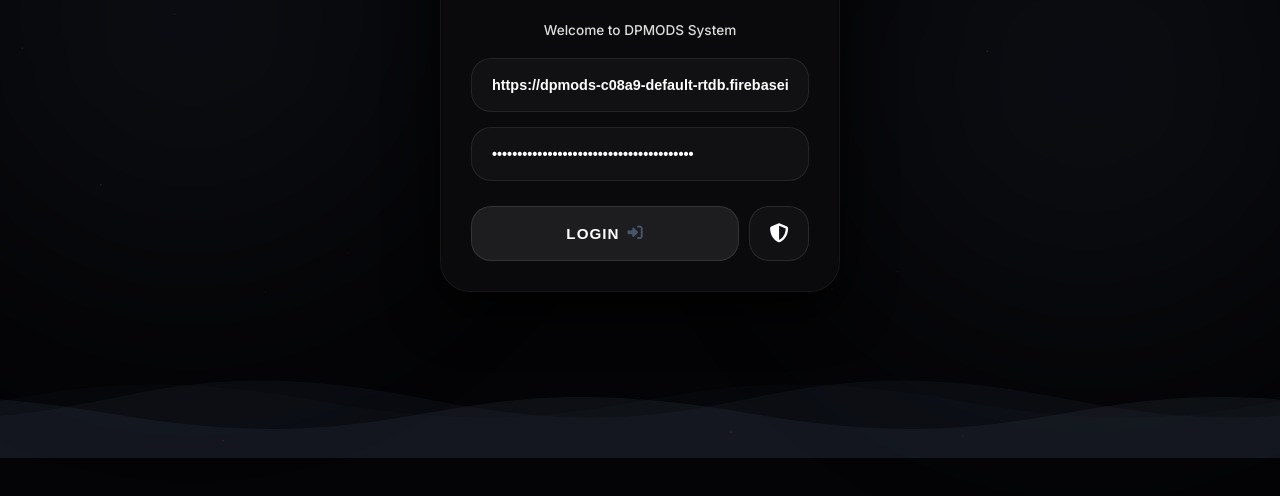
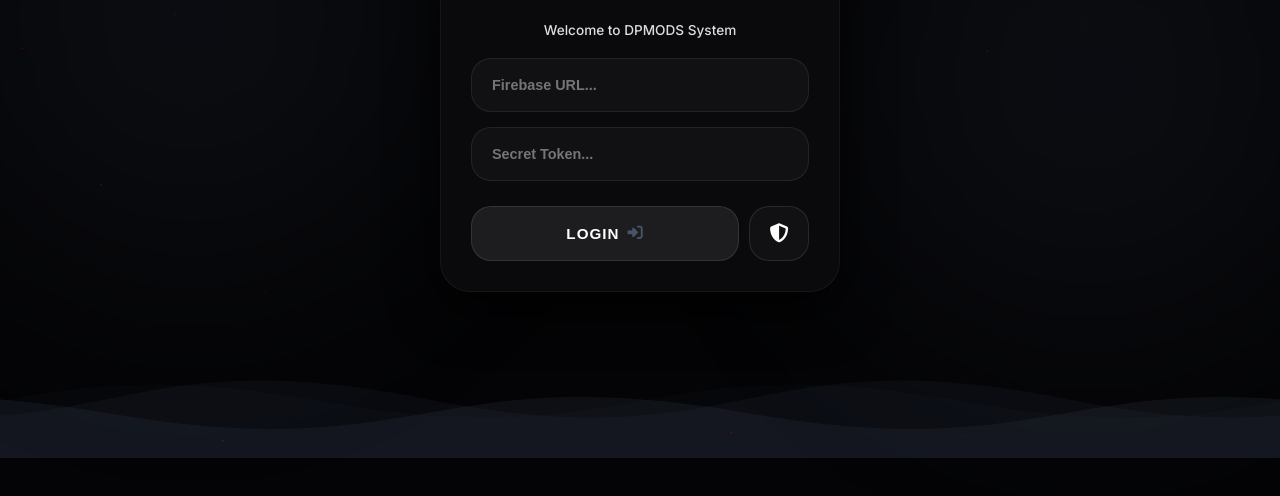
Before and after one commit to dpmodsweb/AccessControl, a plain HTML site: page index.html in a window 1280 px wide. Shown: the part 342-838 px from the top of the page. Drawn offline with nearby package versions, Linux system fonts and the light colour scheme.

Commit message:
Add files via upload

```diff
--- a/index.html
+++ b/index.html
@@ -366,11 +366,11 @@
             <p style="text-align: center; color: #ddd; font-weight: 500; font-size: 0.85rem; margin-bottom: 20px;">Welcome to DPMODS System</p>
 
             <div class="input-wrapper" style="margin-bottom: 15px;">
-                <input type="text" id="auth-url" style="width: 100%; background: rgba(255,255,255,0.03); border: 1px solid rgba(255,255,255,0.08); border-radius: 20px; padding: 18px 20px; color: #fff; font-size: 0.9rem; font-weight: 600; outline: none; transition: border-color 0.3s;" placeholder="Firebase URL..." value="https://dpmods-c08a9-default-rtdb.firebaseio.com">
+                <input type="text" id="auth-url" style="width: 100%; background: rgba(255,255,255,0.03); border: 1px solid rgba(255,255,255,0.08); border-radius: 20px; padding: 18px 20px; color: #fff; font-size: 0.9rem; font-weight: 600; outline: none; transition: border-color 0.3s;" placeholder="Firebase URL...">
             </div>
 
             <div class="input-wrapper" style="margin-bottom: 25px;">
-                <input type="password" id="auth-secret" style="width: 100%; background: rgba(255,255,255,0.03); border: 1px solid rgba(255,255,255,0.08); border-radius: 20px; padding: 18px 20px; color: #fff; font-size: 0.9rem; font-weight: 600; outline: none; transition: border-color 0.3s;" placeholder="Secret Token..." value="x202SpPx4oNGDUAkSLroOodNMzlHfxKSlZTtJLSU">
+                <input type="password" id="auth-secret" style="width: 100%; background: rgba(255,255,255,0.03); border: 1px solid rgba(255,255,255,0.08); border-radius: 20px; padding: 18px 20px; color: #fff; font-size: 0.9rem; font-weight: 600; outline: none; transition: border-color 0.3s;" placeholder="Secret Token...">
             </div>
 
             <div style="display: flex; gap: 10px;">
```
